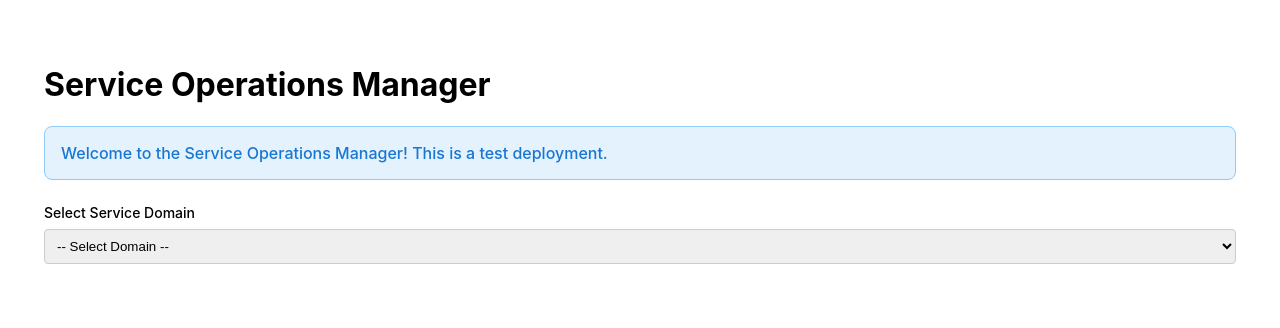
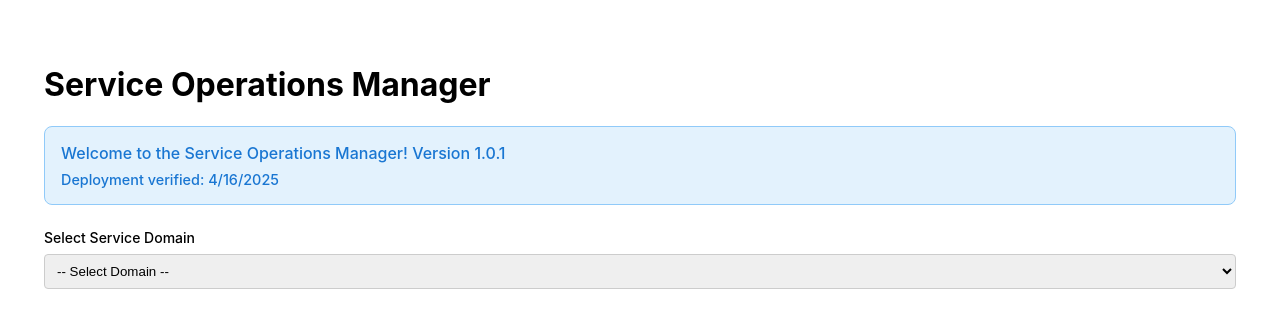
Before and after one commit to mirfor/vendopia-app, a React (Create React App) app: page / in a window 1280 px wide. Shown: the top 328 px of the page. Built offline with nearby package versions, Linux system fonts and the light colour scheme.

Commit message:
Add version indicator and deployment verification

```diff
--- a/src/App.css
+++ b/src/App.css
@@ -15,6 +15,12 @@
   margin: 0;
   color: #1976d2;
   font-weight: 500;
+}
+
+.deployment-info {
+  font-size: 0.9em;
+  color: #666;
+  margin-top: 8px !important;
 }
 
 .container {
--- a/src/DataForm.js
+++ b/src/DataForm.js
@@ -54,7 +54,8 @@ const DataForm = () => {
     <div className="container">
       <h1>Service Operations Manager</h1>
       <div className="welcome-message">
-        <p>Welcome to the Service Operations Manager! This is a test deployment.</p>
+        <p>Welcome to the Service Operations Manager! Version 1.0.1</p>
+        <p className="deployment-info">Deployment verified: {new Date().toLocaleDateString()}</p>
       </div>
 
       <div className="form-group">
```
